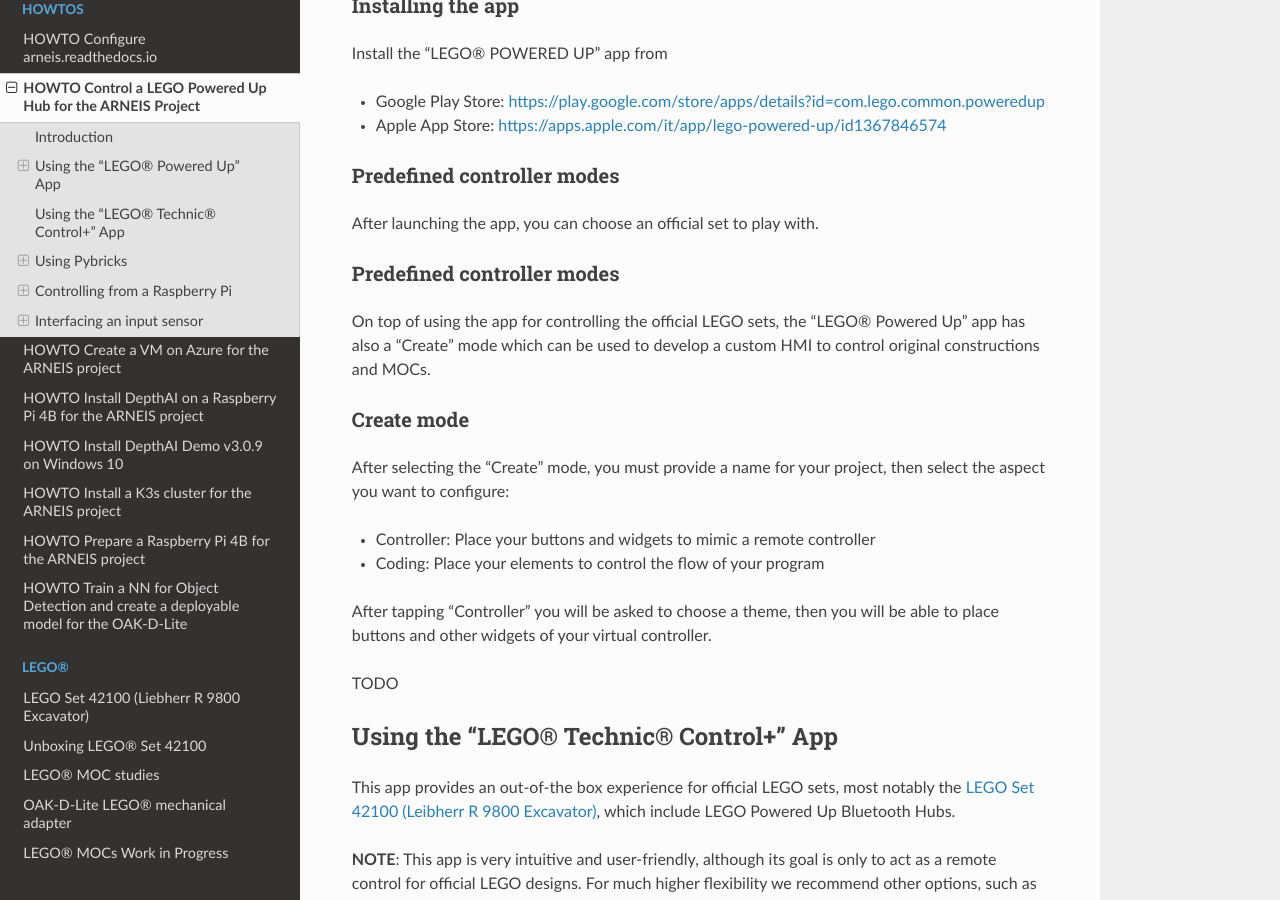
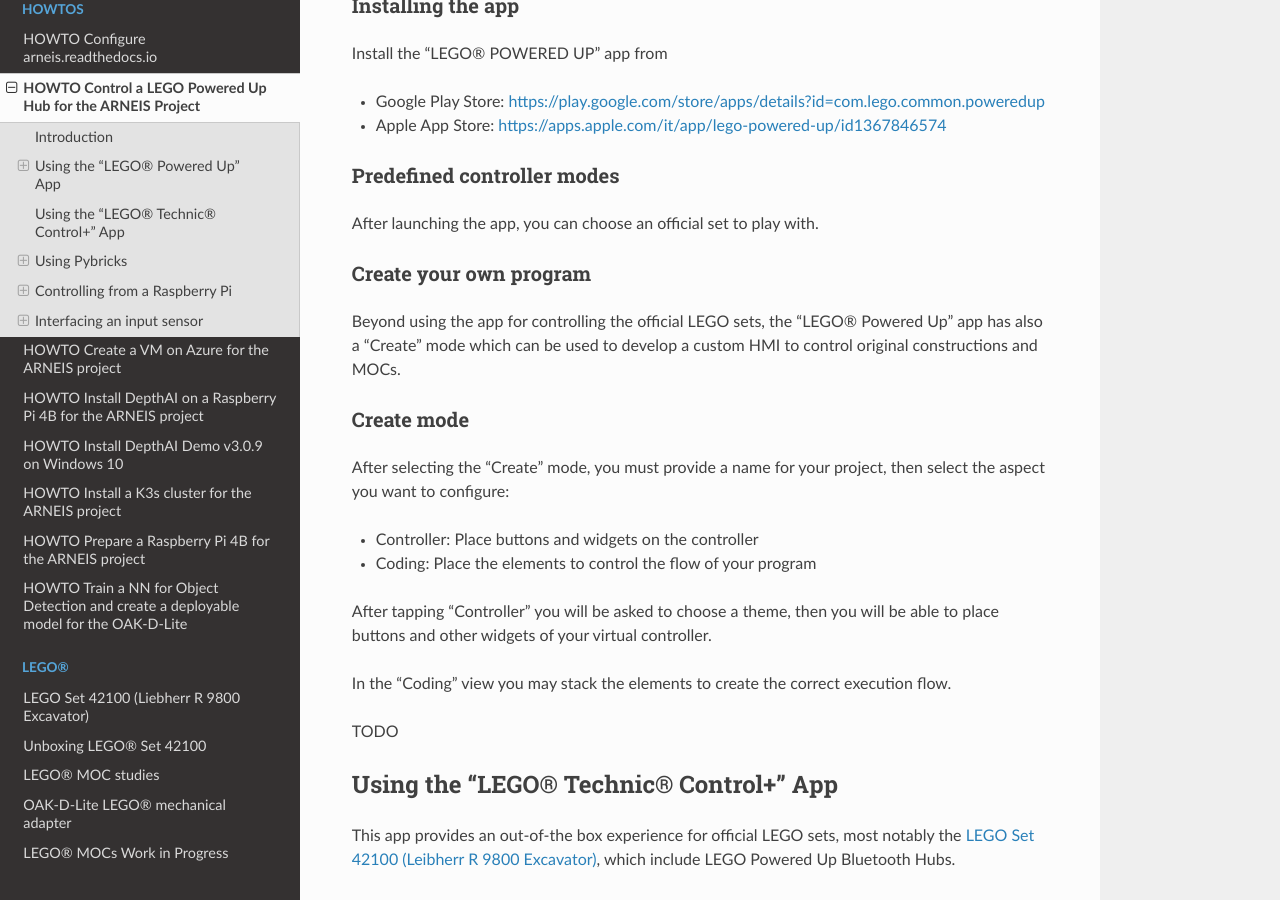
Before and after one commit to B-AROL-O/ARNEIS, a Sphinx documentation site: the page built from docs/howto/howto-control-rpi-poweredup.md, in a window 1280 px wide and 900 px high, scrolled down 967 px. Built offline with Sphinx 7.4.7 and the Read the Docs theme 2.0.0, drawn with Linux system fonts in a browser that asks for light colours.

Commit message:
Minor updates
Signed-off-by: Macario Gianpaolo <gmacario@gmail.com>

```diff
--- a/docs/howto/howto-control-rpi-poweredup.md
+++ b/docs/howto/howto-control-rpi-poweredup.md
@@ -33,18 +33,20 @@
 
 After launching the app, you can choose an official set to play with.
 
-### Predefined controller modes
+### Create your own program
 
-On top of using the app for controlling the official LEGO sets, the "LEGO&reg; Powered Up" app has also a "Create" mode which can be used to develop a custom HMI to control original constructions and MOCs.
+Beyond using the app for controlling the official LEGO sets, the "LEGO&reg; Powered Up" app has also a "Create" mode which can be used to develop a custom HMI to control original constructions and MOCs.
 
 ### Create mode
 
 After selecting the "Create" mode, you must provide a name for your project, then select the aspect you want to configure:
 
-- Controller: Place your buttons and widgets to mimic a remote controller
-- Coding: Place your elements to control the flow of your program
+- Controller: Place buttons and widgets on the controller
+- Coding: Place the elements to control the flow of your program
 
 After tapping "Controller" you will be asked to choose a theme, then you will be able to place buttons and other widgets of your virtual controller.
+
+In the "Coding" view you may stack the elements to create the correct execution flow.
 
 TODO
 
```
